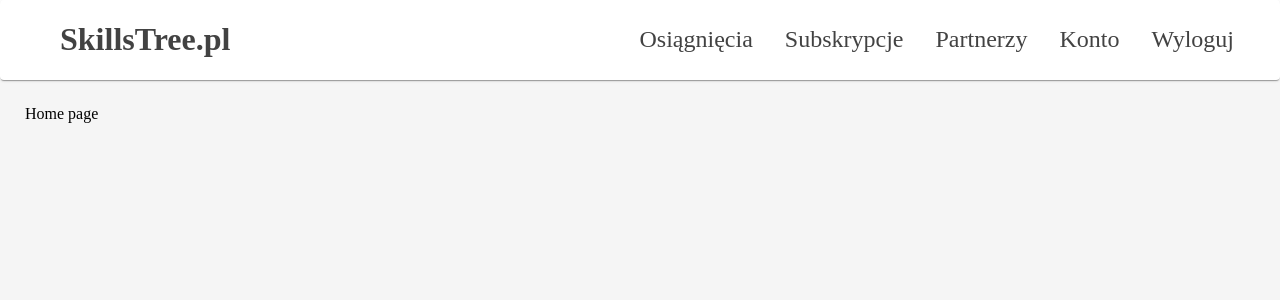
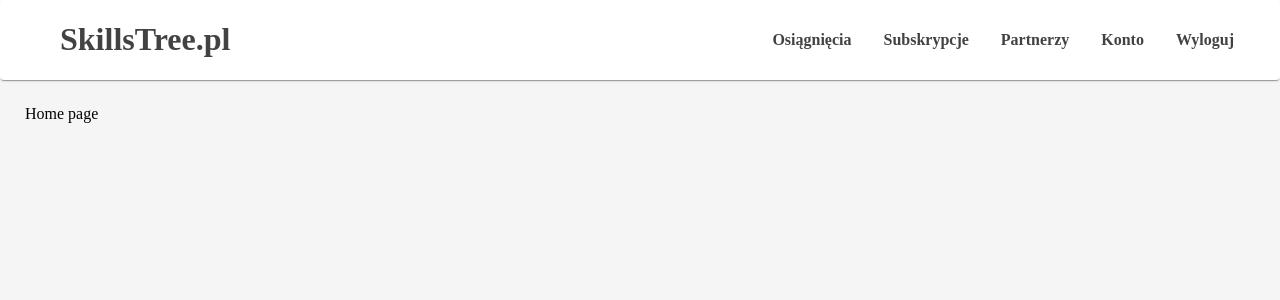
Before and after one commit to kwojnar137/skillstree, a React (Create React App) app: page / in a window 1280 px wide. Shown: the top 300 px of the page. Built offline with nearby package versions, Linux system fonts and the light colour scheme.

Commit message:
Layout - panel nawigacyjny. Zamiana history.push() na Link (styled component)

```diff
--- a/src/layout.js
+++ b/src/layout.js
@@ -2,8 +2,20 @@ import React from 'react'
 import { useHistory } from 'react-router-dom'
 import MenuIcon from './static/media/svg/MenuIcon.svg'
 import CancelIcon from './static/media/svg/cancelMenu.svg'
+import { Link } from 'react-router-dom'
+import styled, { css } from 'styled-components';
 
 
+const StyledLink = styled(Link)`
+  color: rgba(0, 0, 0, 0.74);
+  font-weight: bold;
+  display: flex;
+  align-items: center;
+  font-size: 1rem;
+  cursor: pointer;
+  padding: 1rem;
+  text-decoration:none;
+`;
 
 const Nav = () => {
   const history = useHistory()
@@ -21,11 +33,11 @@ const Nav = () => {
             {isMenuTriggered ? <img src={CancelIcon} alt="Cancel Icon" /> : <img src={MenuIcon} alt="Menu Icon" />}
             {isMenuTriggered && <div className={`sideBar${isMenuTriggered ? ' active' : ''}`}>
               <div className='sideBarList'>
-                <div onClick={() => history.push(`/achievments`)}>Osiągnięcia</div>
-                <div onClick={() => history.push(`/subscriptions`)}>Subskrypcje</div>
-                <div onClick={() => history.push(`/partners`)}>Partnerzy</div>
-                <div onClick={() => history.push(`/account`)}>Konto</div>
-                <div onClick={() => history.push(`/logout`)}>Wyloguj</div>
+                <StyledLink to="/achievments">Osiągnięcia</StyledLink>
+                <StyledLink to="/subscriptions">Subskrypcje</StyledLink>
+                <StyledLink to="/partners">Partnerzy</StyledLink>
+                <StyledLink to="/account">Konto</StyledLink>
+                <StyledLink to="/logout">Wyloguj</StyledLink>
               </div>
             </div>}
           </div>
@@ -35,11 +47,11 @@ const Nav = () => {
         </div>
         <div className="rightSide">
           <div className="navLinks">
-            <div onClick={() => history.push(`/achievments`)}>Osiągnięcia</div>
-            <div onClick={() => history.push(`/subscriptions`)}>Subskrypcje</div>
-            <div onClick={() => history.push(`/partners`)}>Partnerzy</div>
-            <div onClick={() => history.push(`/account`)}>Konto</div>
-            <div onClick={() => history.push(`/logout`)}>Wyloguj</div>
+            <StyledLink to="/achievments">Osiągnięcia</StyledLink>
+            <StyledLink to="/subscriptions">Subskrypcje</StyledLink>
+            <StyledLink to="/partners">Partnerzy</StyledLink>
+            <StyledLink to="/account">Konto</StyledLink>
+            <StyledLink to="/logout">Wyloguj</StyledLink>
           </div>
         </div>
       </div>
```
